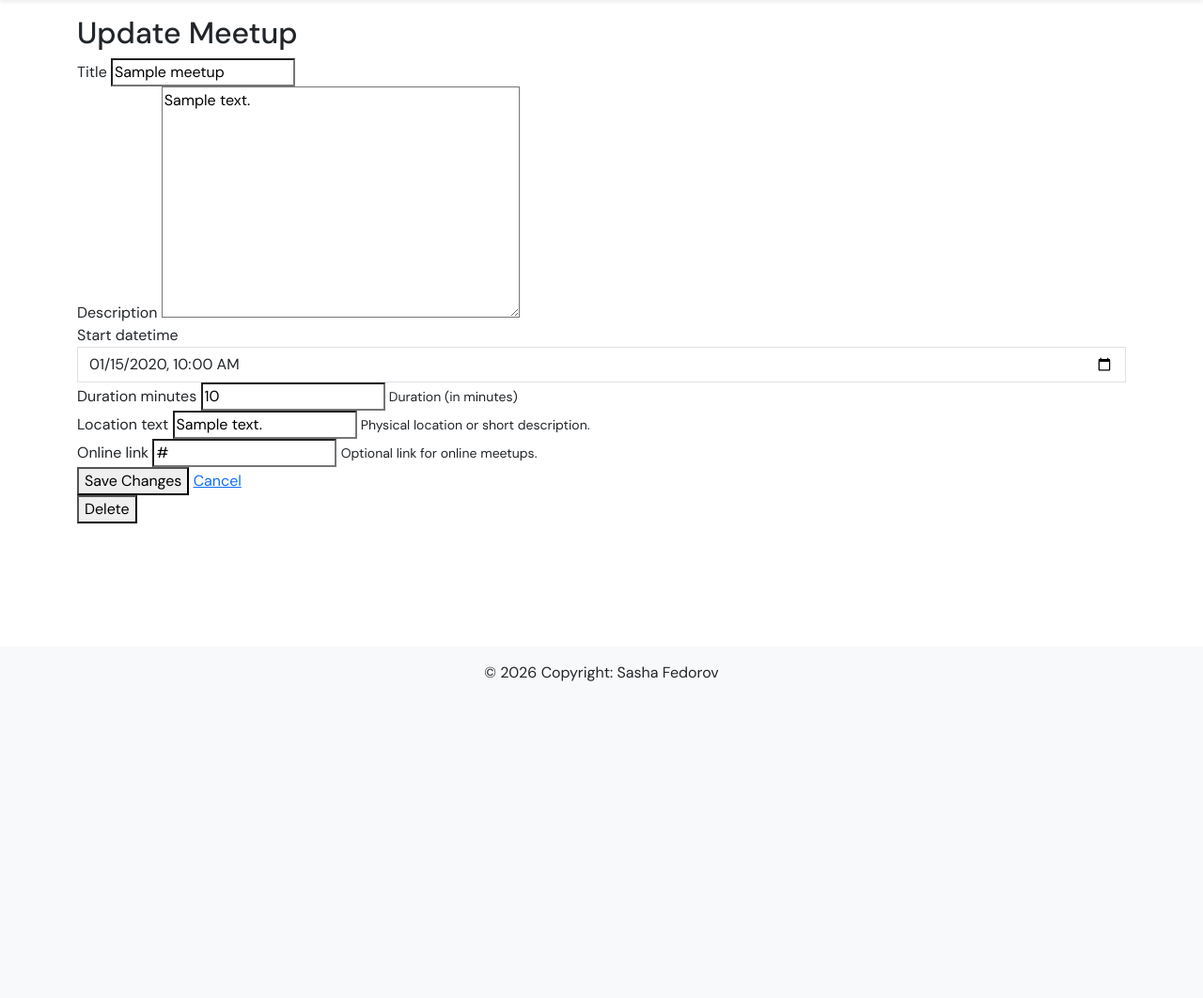
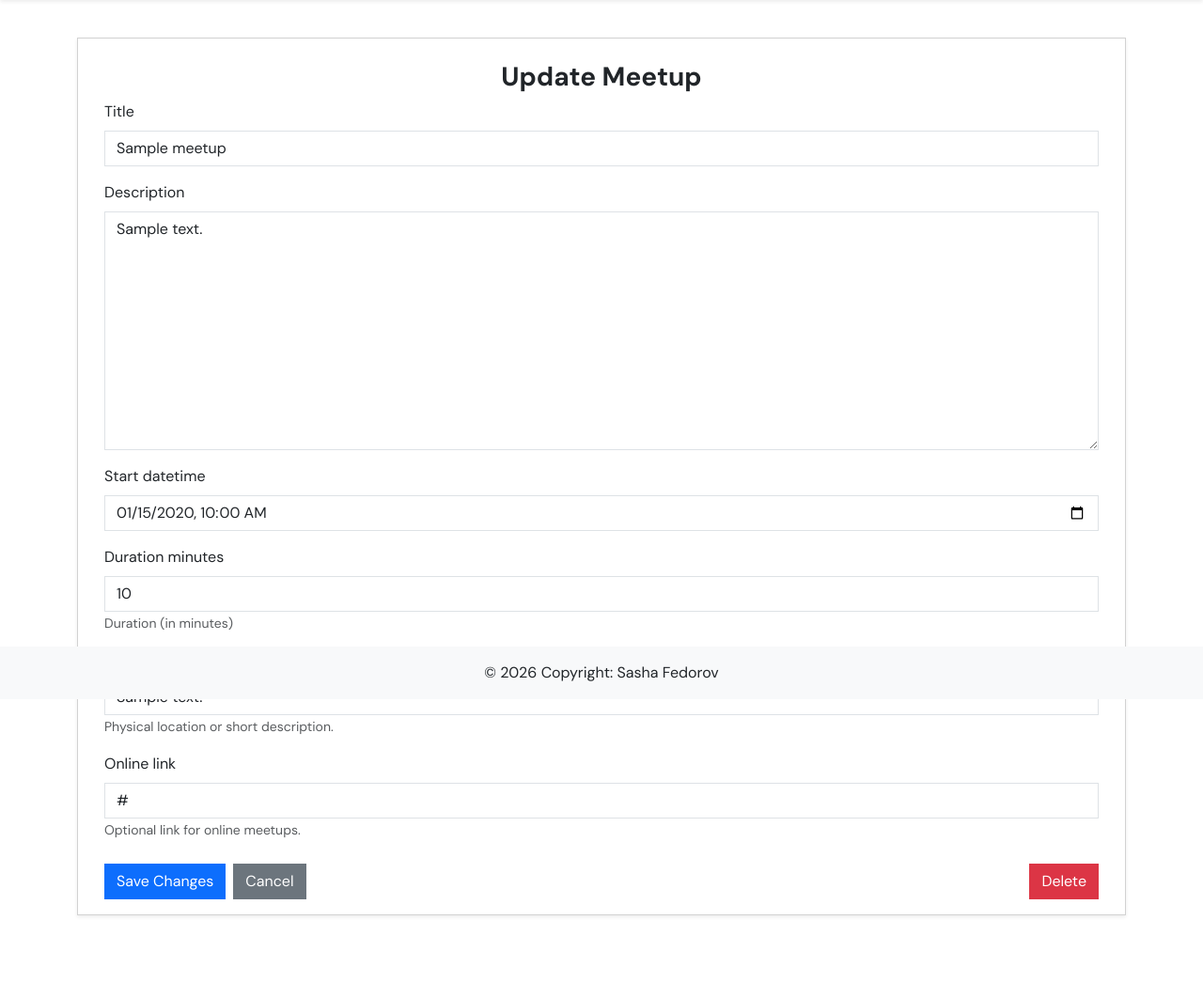
Before and after one commit to sasha-fedorov/meetmeet, a Django app: page /meetups/1/edit/ in a window 1280 px wide. Shown: the part 56-1118 px from the top of the page at 94% size. Before the commit the page ends 781 px from the top, so only its background shows below. Run offline with Django 5.2, Linux system fonts and the light colour scheme; tables that the repository leaves empty hold one stand-in row (values such as "Sample post"); some libraries are stand-ins or nearby versions.

Commit message:
feat: style meetup form template

```diff
--- a/meetups/templates/meetups/meetup_form.html
+++ b/meetups/templates/meetups/meetup_form.html
@@ -1,5 +1,6 @@
 {% extends 'base.html' %}
-{% load i18n %}
+
+{% load django_bootstrap5 %}
 
 {% block head_title %}
   {% if object %}
@@ -10,7 +11,11 @@
 {% endblock %}
 
 {% block content %}
-  <h2>
+  <div class="container py-4">
+    <div class="row justify-content-center">
+      <div class="card shadow-sm">
+        <div class="card-body">
+          <h2 class="h3 text-center fw-bolder card-title my-2">
             {% if object %}
               Update
             {% else %}
@@ -20,20 +25,12 @@
 
           <form method="post" novalidate>
             {% csrf_token %}
-    {% for field in form %}
-      <div>
-        <label for="{{ field.id_for_label }}">{{ field.label }}</label>
-        {{ field }}
-        {% if field.help_text %}
-          <small>{{ field.help_text }}</small>
-        {% endif %}
-        {% for error in field.errors %}
-          <div>{{ error }}</div>
-        {% endfor %}
-      </div>
-    {% endfor %}
 
-    <button type="submit">
+            {# This one tag replaces your entire manual loop! #}
+            {% bootstrap_form form %}
+
+            <div class="d-flex gap-2 mt-4">
+              <button type="submit" class="btn btn-primary">
                 {% if object %}
                   Save Changes
                 {% else %}
@@ -45,15 +42,18 @@
                   {% url 'meetup_detail' object.pk %}
                 {% else %}
                   {% url 'meetup_list' %}
-      {% endif %}">
+                {% endif %}"
+                class="btn btn-secondary">
                 Cancel
               </a>
-  </form>
 
               {% if object %}
-    <form action="{% url 'meetup_delete' object.pk %}" method="post">
-      {% csrf_token %}
-      <button type="submit">Delete</button>
+                <a href="{% url 'meetup_delete' object.pk %}" class="btn btn-danger ms-auto">Delete</a>
+              {% endif %}
+            </div>
           </form>
-  {% endif %}
+        </div>
+      </div>
+    </div>
+  </div>
 {% endblock %}
```
Lines whose indentation alone changed are shown as unchanged.
